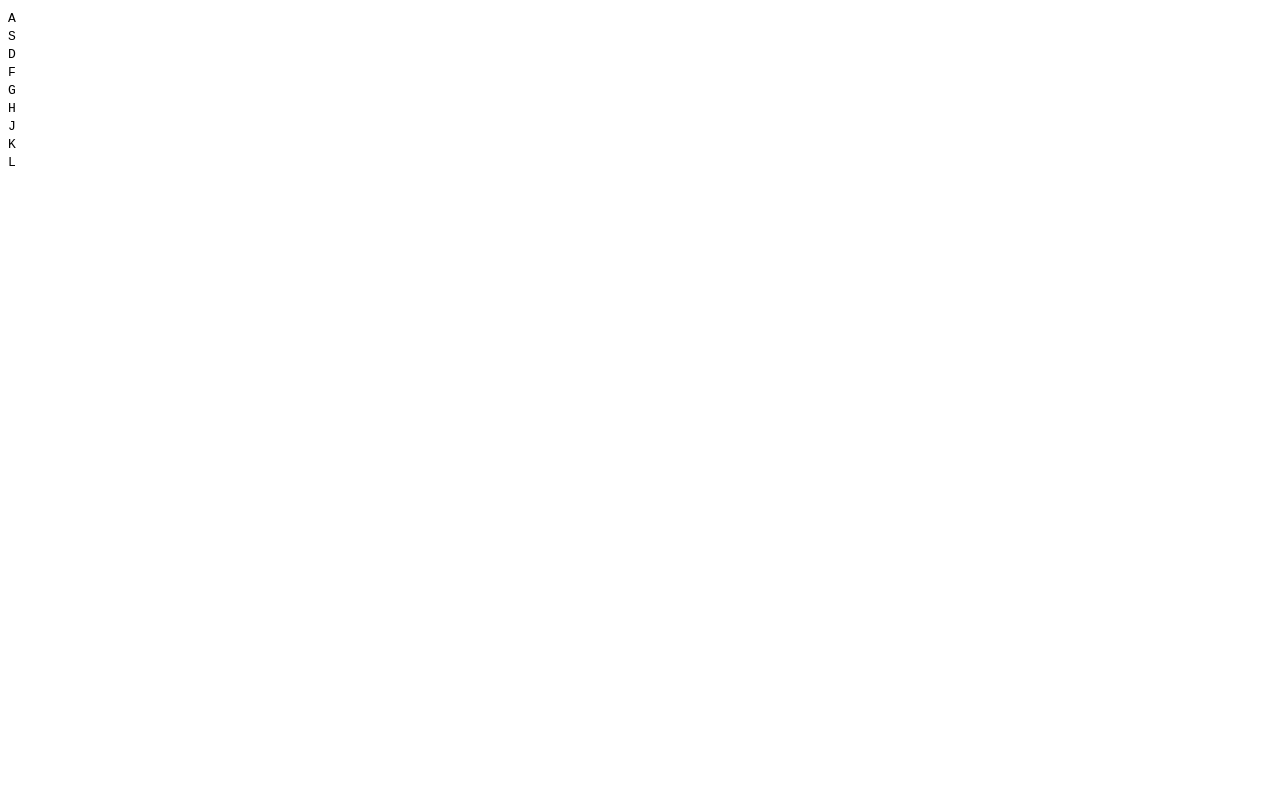
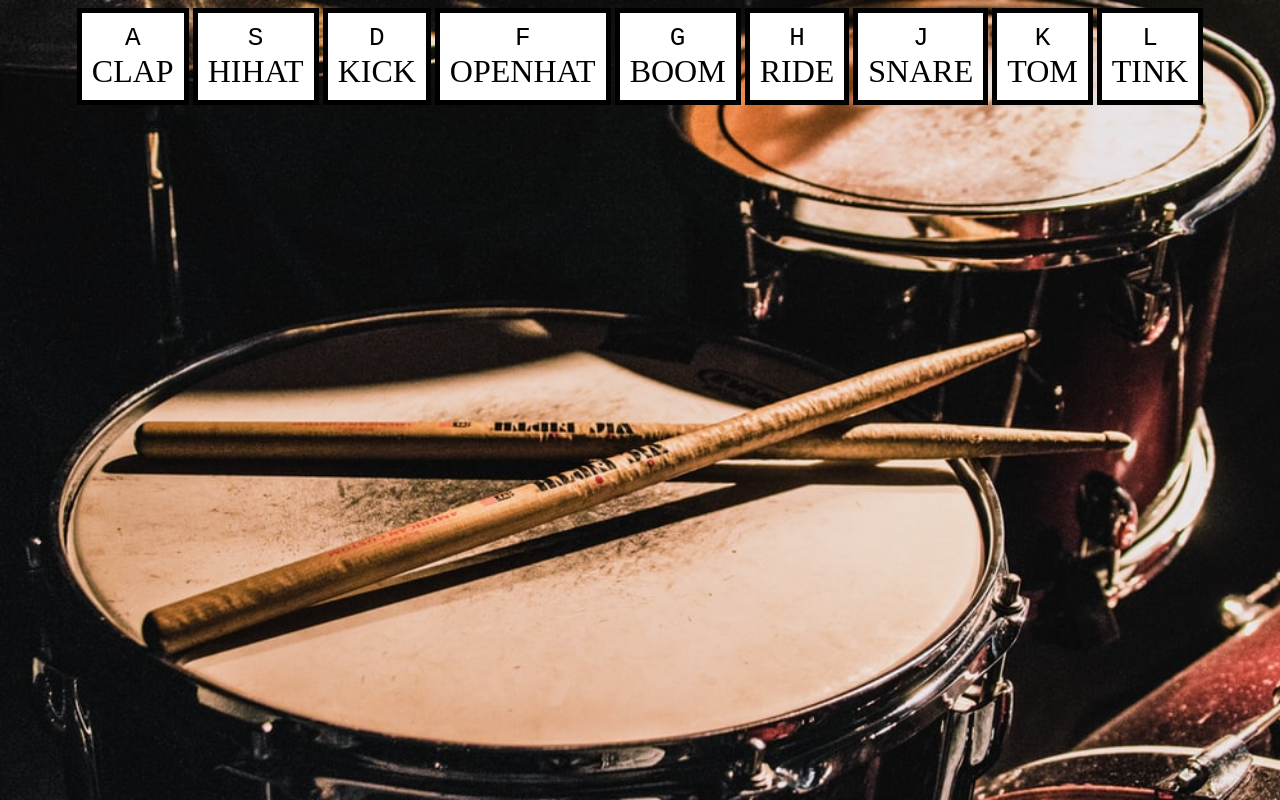
Before and after one commit to jarom-xpanse/js30, a plain HTML site: page drumKit Activity/index.html in a window 1280 px wide. Drawn offline with Linux system fonts and the light colour scheme.

Commit message:
drumkit updated

```diff
--- a/drumKit Activity/index.html
+++ b/drumKit Activity/index.html
@@ -8,46 +8,55 @@
     <link rel="stylesheet" type="text/css" media="screen" href="stylesheet.css" />
     <!-- <script src="main.js"></script> -->
 
-
-
 </head>
 <body>
 
+    <div>
         <div class="keys">
             <div data-key="65" class="key" ></div>
             <kbd>A</kbd>
+            <span class="sound">clap</span>
         </div>
         <div class="keys">
             <div data-key="83" class="key" ></div>
             <kbd>S</kbd>
+            <span class="sound">hihat</span>
         </div>
         <div class="keys">
             <div data-key="68" class="key" ></div>
             <kbd>D</kbd>
+            <span class="sound">kick</span>
         </div>
         <div class="keys">
             <div data-key="70" class="key" ></div>
             <kbd>F</kbd>
+            <span class="sound">openhat</span>
         </div>
         <div class="keys">
             <div data-key="71" class="key" ></div>
             <kbd>G</kbd>
+            <span class="sound">boom</span>
         </div>
         <div class="keys">
             <div data-key="72" class="key" ></div>
             <kbd>H</kbd>
+            <span class="sound">ride</span>
         </div>
         <div class="keys">
             <div data-key="74" class="key" ></div>
             <kbd>J</kbd>
+            <span class="sound">snare</span>
         </div>
         <div class="keys">
             <div data-key="75" class="key" ></div>
             <kbd>K</kbd>
+            <span class="sound">tom</span>
         </div>
         <div class="keys">
             <div data-key="76" class="key" ></div>
             <kbd>L</kbd>
+            <span class="sound">tink</span>
+        </div>
     </div>
 
     <audio data-key="65" src="sounds/clap.wav"></audio>
@@ -63,9 +72,12 @@
 
     <script>
         window.addEventListener('keydown', function(e) {
-        console.log(e.keyCode);
+        const audio = document.querySelector(`audio[data-key="${e.keyCode}"]`)
+        console.log(audio);
+        audio.currentTime = 0;
+        audio.play()
+        if(!audio) return; // stop the function from running altogether
     });
-
     </script>
 </body>
 </html>
--- a/drumKit Activity/stylesheet.css
+++ b/drumKit Activity/stylesheet.css
@@ -0,0 +1,22 @@
+body {
+    background-image: url('wallpaper.jpg');
+    background-size: cover;
+    text-align: center;
+}
+
+.keys {
+    border: 5px solid black;
+    padding: 10px;
+    display: inline-block;
+    background-color: #fff;
+    font-size: 2em;
+}
+
+kbd {
+    display: block;
+    text-align: center;
+}
+
+.sound {
+    text-transform: uppercase;
+}
```
Also changed, not shown: drumKit Activity/wallpaper.jpg (added). Lines whose indentation alone changed are shown as unchanged.
